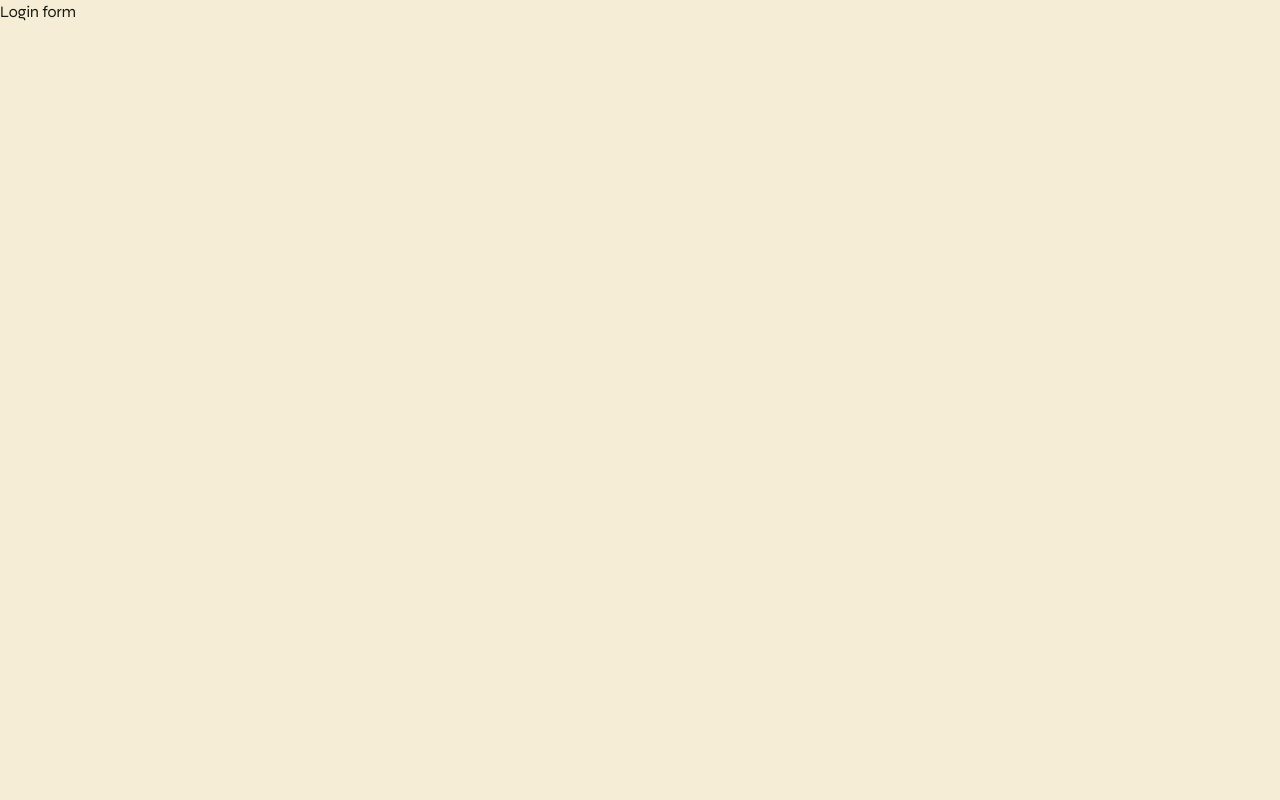
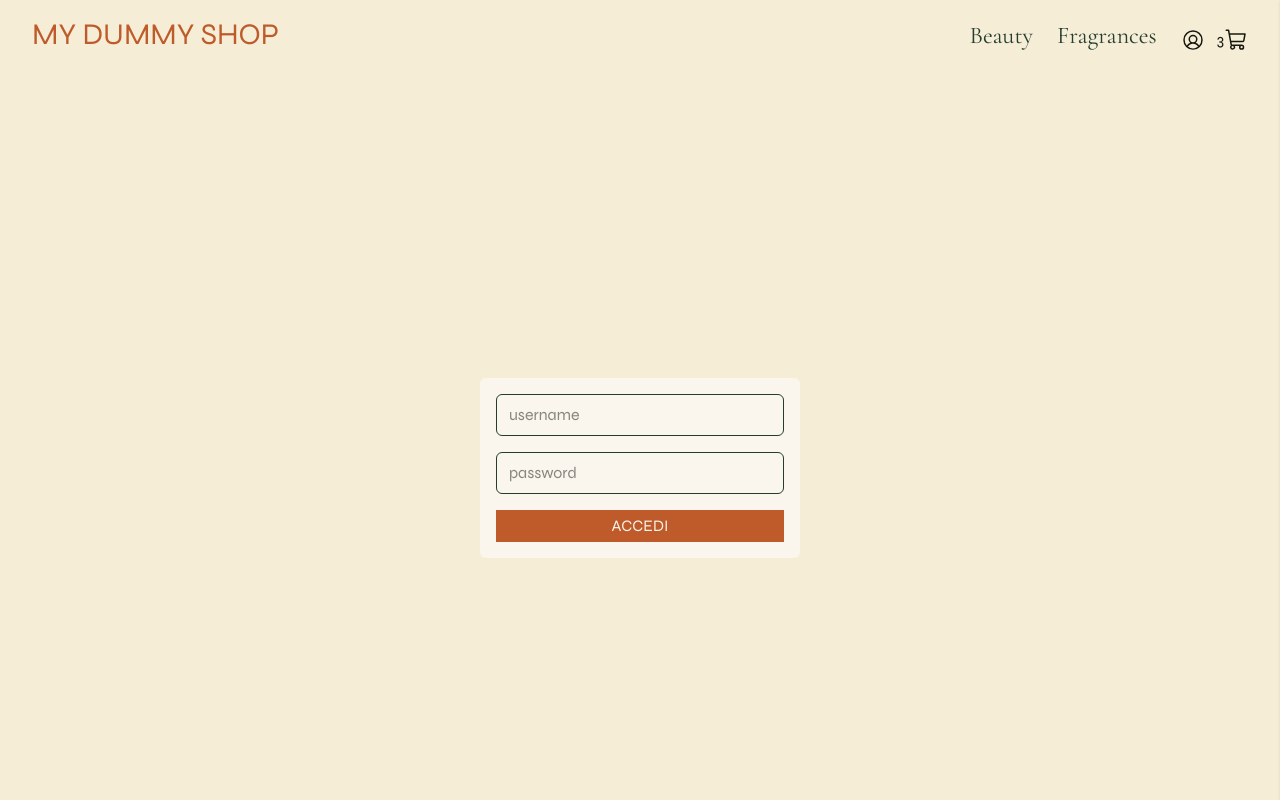
Before and after one commit to programmazione-web-its/dummy_shop, a React (Vite) app: page /account in a window 1280 px wide. Shown: the top 800 px of the page. Built offline with nearby package versions, Linux system fonts and the light colour scheme.

Commit message:
add fake login

```diff
--- /dev/null
+++ b/src/components/LoginForm.jsx
@@ -0,0 +1,72 @@
+import { useNavigate } from 'react-router-dom'
+
+import { useRef, useState } from 'react'
+
+import Button from '../components/Button'
+
+const user = {
+  username: 'Pippo',
+  password: 'Topolinia',
+}
+
+export default function LoginForm() {
+  const navigate = useNavigate()
+
+  const usernameRef = useRef()
+  const passRef = useRef()
+
+  const [error, setError] = useState(false)
+
+  async function submitForm(e) {
+    e.preventDefault()
+    const username = usernameRef.current.value
+    const password = passRef.current.value
+
+    try {
+      const res = await fetch('https://dummyjson.com/user/login', {
+        method: 'POST',
+        headers: { 'Content-Type': 'application/json' },
+        body: JSON.stringify({
+          username: username, // emilys
+          password: password, //emilyspass
+        }),
+      })
+
+      // if (!res.ok) {
+      //   throw new Error('Something went wrong')
+      // }
+
+      const data = await res.json()
+      navigate('/account/user-profile', { state: { userId: data.id } })
+    } catch (error) {
+      console.error(error.message)
+      setError(true)
+    }
+  }
+
+  return (
+    <>
+      <form
+        onSubmit={submitForm}
+        className='lg:w-1/4 bg-warm-white rounded-md m-auto flex flex-col gap-4 p-4'
+      >
+        <input
+          ref={usernameRef}
+          type='text'
+          name='username'
+          placeholder='username'
+        />
+        <input
+          ref={passRef}
+          type='password'
+          name='password'
+          placeholder='password'
+        />
+        <Button>Accedi</Button>
+      </form>
+      {error && (
+        <p className='text-red-400 my-3'>Inserisci le credenziali corrette</p>
+      )}
+    </>
+  )
+}
--- a/src/components/Nav.jsx
+++ b/src/components/Nav.jsx
@@ -16,6 +16,7 @@ export default function Nav() {
           <NavLink
             className={({ isActive }) => (isActive ? 'active' : '')}
             to='/frangrances'
+            state={{ mioStato: 'Mio valore dello stato' }}
           >
             Fragrances
           </NavLink>
--- a/src/index.css
+++ b/src/index.css
@@ -49,3 +49,7 @@ nav ul li:hover::after {
 nav ul li a.active {
   @apply text-terra;
 }
+
+input {
+  @apply border border-forest rounded-md py-2 px-3;
+}
--- a/src/pages/Account.jsx
+++ b/src/pages/Account.jsx
@@ -1,3 +1,9 @@
+import LoginForm from '../components/LoginForm'
+
 export default function Account() {
-  return <div className=''>Login form</div>
+  return (
+    <div className='min-h-screen flex items-center justify-center flex-col'>
+      <LoginForm />
+    </div>
+  )
 }
--- a/src/pages/Fragrances.jsx
+++ b/src/pages/Fragrances.jsx
@@ -4,6 +4,7 @@ import ProductsGrid from '../components/ProductsGrid'
 
 export default function Fragrances() {
   const { products } = data || {}
+
   const frangrances = products.filter((el) => el.category === 'fragrances')
 
   return (
--- a/src/pages/SingleProduct.jsx
+++ b/src/pages/SingleProduct.jsx
@@ -10,6 +10,9 @@ export default function SingleProduct() {
 
   // const productArr = data.products.filter((el) => el.id == productId)
   // const { id, name, description, thumbnail } = productArr[0] || {}
+  if (!product) {
+    return <h1>Product not found</h1>
+  }
   return (
     <div
       data-id={id}
--- /dev/null
+++ b/src/pages/UserProfile.jsx
@@ -0,0 +1,6 @@
+import { useLocation } from 'react-router-dom'
+export default function UserProfile() {
+  const { state } = useLocation()
+  console.log('USE LOC', useLocation())
+  return <div className='container'>Benvenuto, {state.user.username}!</div>
+}
```
Also changed, not shown: src/App.jsx (+16 -4 lines).
